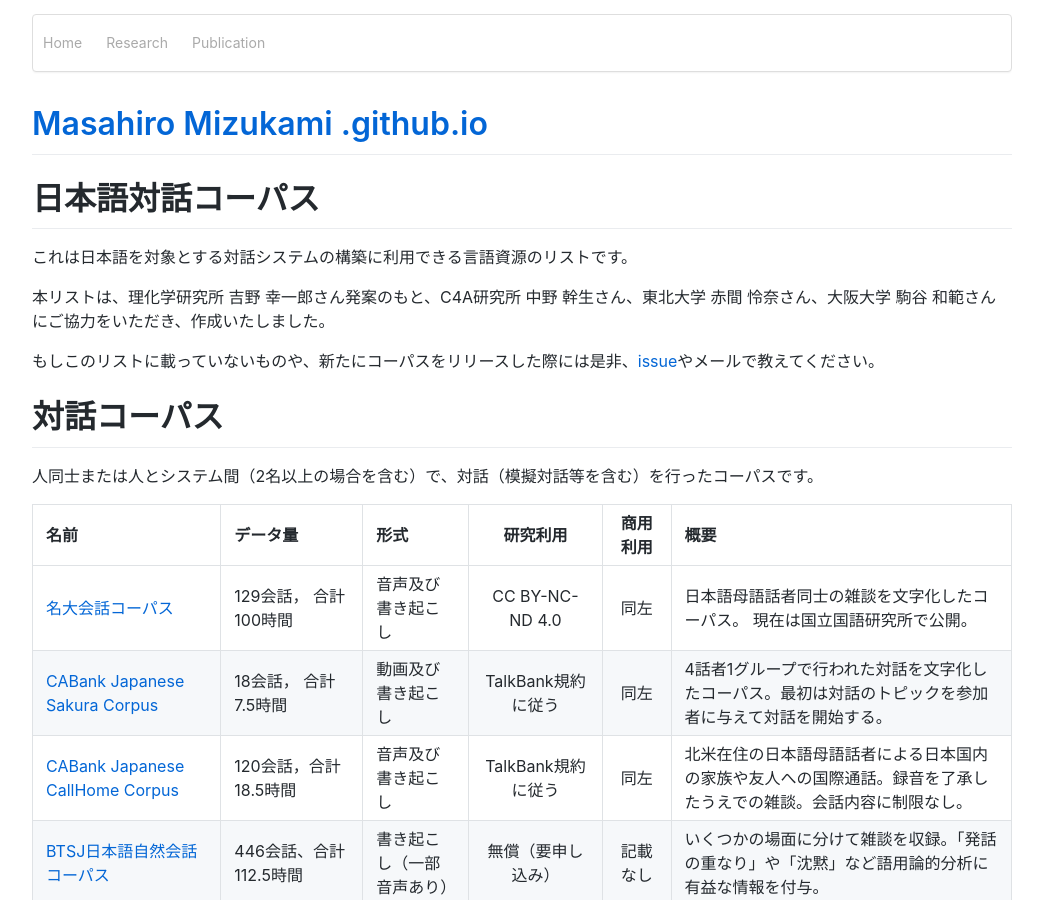
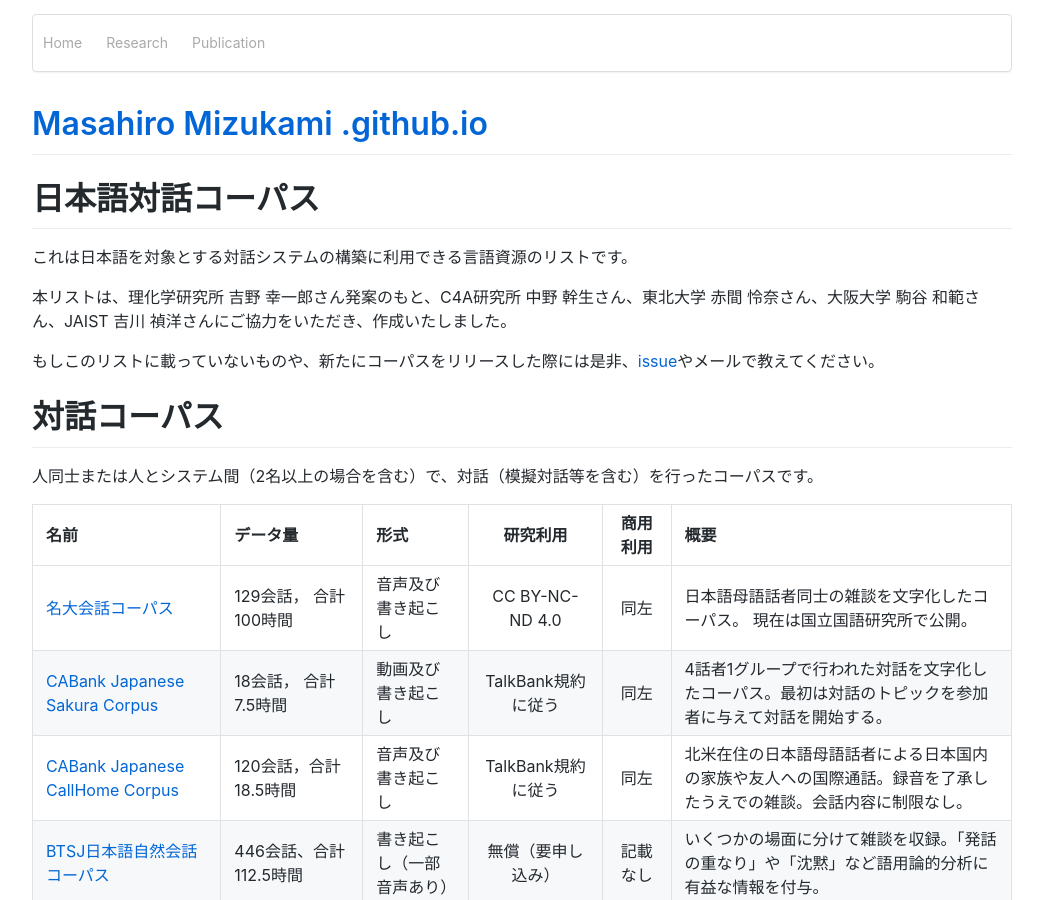
Before and after one commit to masahiro-mi/masahiro-mi.github.io, a Jekyll site: the page built from dialogue_corpus.md, in a window 1280 px wide and 900 px high. Shown: the whole window, without its empty margins (118-1161 px from the left). Built offline with Jekyll 4.4.1, drawn with Linux system fonts in a browser that asks for light colours; comment, search, counter and statistics services are not loaded; some of the changed text lies outside the part shown.

Commit message:
update corpus list

```diff
--- a/dialogue_corpus.md
+++ b/dialogue_corpus.md
@@ -7,7 +7,7 @@ description: これは日本語を対象とする対話システムの構築に
 
 これは日本語を対象とする対話システムの構築に利用できる言語資源のリストです。
 
-本リストは、理化学研究所 吉野 幸一郎さん発案のもと、C4A研究所 中野 幹生さん、東北大学 赤間 怜奈さん、大阪大学 駒谷 和範さんにご協力をいただき、作成いたしました。
+本リストは、理化学研究所 吉野 幸一郎さん発案のもと、C4A研究所 中野 幹生さん、東北大学 赤間 怜奈さん、大阪大学 駒谷 和範さん、JAIST 吉川 禎洋さんにご協力をいただき、作成いたしました。
 
 もしこのリストに載っていないものや、新たにコーパスをリリースした際には是非、[issue](https://github.com/masahiro-mi/masahiro-mi.github.io/issues)やメールで教えてください。
 
```
Also changed, not shown: other parts of dialogue_corpus.md (+1 -0 lines), index.md (+2 -2 lines).
